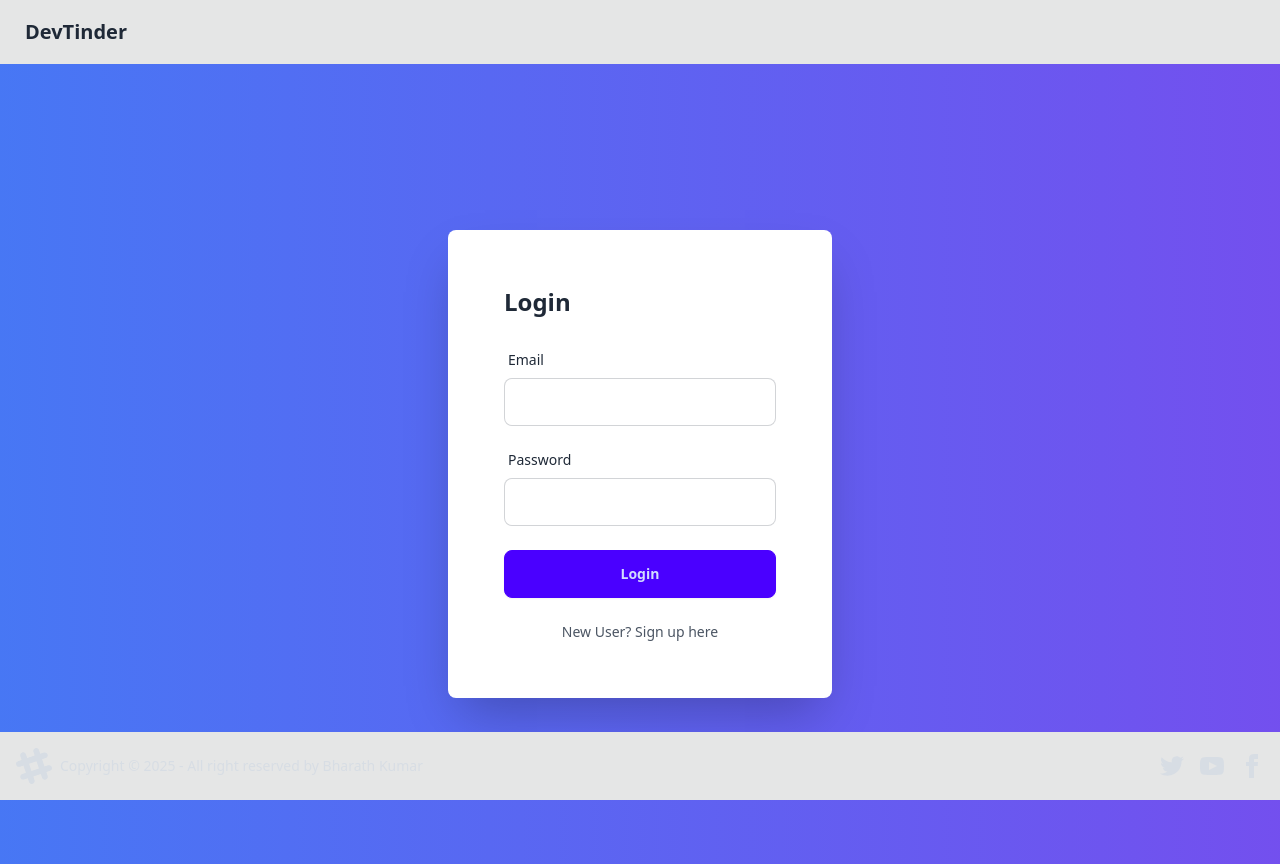
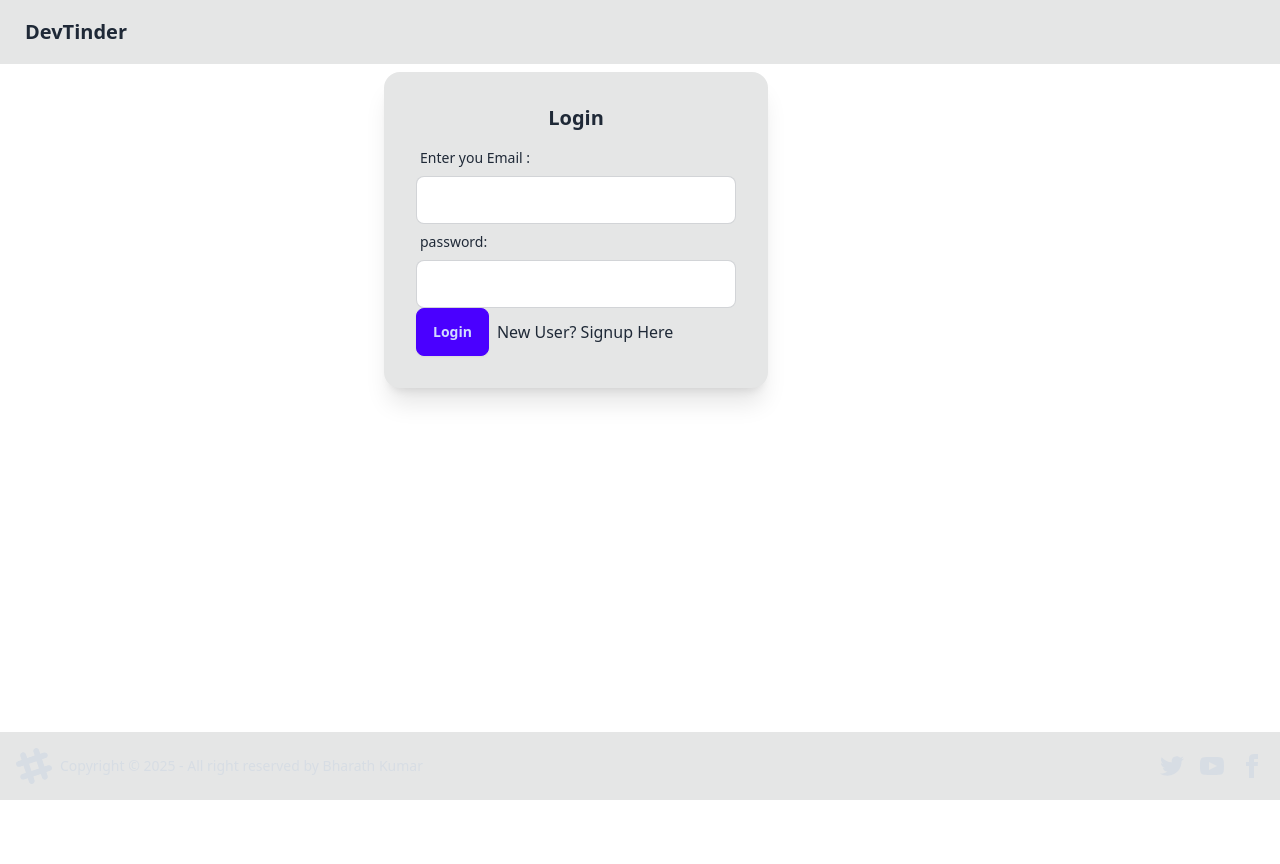
Before and after one commit to BharathkumarRangaraj/DevTinder-web, a React (Vite) app: page /login in a window 1280 px wide. After the commit the page ends 800 px from the top, so only its background shows below. Built offline with nearby package versions, Linux system fonts and the light colour scheme; no server answers.

Commit message:
fix version

```diff
--- a/package.json
+++ b/package.json
@@ -12,7 +12,6 @@
   "dependencies": {
     "@reduxjs/toolkit": "^2.3.0",
     "axios": "^1.7.7",
-    "framer-motion": "^12.0.3",
     "react": "^18.3.1",
     "react-dom": "^18.3.1",
     "react-redux": "^9.1.2",
--- a/src/App.jsx
+++ b/src/App.jsx
@@ -1,53 +1,32 @@
-import { BrowserRouter, Routes, Route, useLocation } from "react-router-dom";
-import { AnimatePresence, motion } from "framer-motion";
-import { Provider } from "react-redux";
-import store from "./utils/appStore";
-import NavBar from "./components/NavBar";  // Keep NavBar here
+import { BrowserRouter, Routes, Route } from "react-router-dom";
+import NavBar from "./components/NavBar"
 import Body from "./components/Body";
 import Login from "./components/Login";
 import Profile from "./components/Profile";
+import { Provider } from "react-redux";
+import store from "./utils/appStore";
 import Feed from "./components/feed";
 import Connections from "./components/Connections";
 import Requests from "./components/Request";
 
-// Animation wrapper for each route
-const AnimatedRouteWrapper = ({ children }) => {
-  const location = useLocation();
-
-  return (
-    <AnimatePresence mode="wait">
-      <motion.div
-        key={location.pathname}
-        initial={{ opacity: 0, translateY: 20 }}
-        animate={{ opacity: 1, translateY: 0 }}
-        exit={{ opacity: 0, translateY: -20 }}
-        transition={{ duration: 0.5 }}
-        className="min-h-screen"
-      >
-        {children}
-      </motion.div>
-    </AnimatePresence>
-  );
-};
-
 function App() {
   return (
-    <Provider store={store}>
-      <BrowserRouter basename="/">
-        <NavBar /> {/* Keep the NavBar only here */}
-        <AnimatedRouteWrapper>
+    <>
+      <Provider store={store}>
+        <BrowserRouter basename="/">
           <Routes>
             <Route path="/" element={<Body />}>
-              <Route path="/" element={<Feed />} />
+            <Route path="/" element={<Feed/>}/>
               <Route path="/login" element={<Login />} />
               <Route path="/profile" element={<Profile />} />
               <Route path="/connections" element={<Connections />} />
-              <Route path="/requests" element={<Requests />} />
+              <Route path="/requests" element={<Requests/>}/>
+              {/* <Route path="/requests" element={<Requests />} /> */}
             </Route>
           </Routes>
-        </AnimatedRouteWrapper>
-      </BrowserRouter>
-    </Provider>
+        </BrowserRouter>
+      </Provider>
+    </>
   );
 }
 
--- a/src/components/Body.jsx
+++ b/src/components/Body.jsx
@@ -32,6 +32,7 @@ const Body = () => {
   }, []);
   return (
     <div>
+      <NavBar />
       <Outlet />
       <Footer />
     </div>
--- a/src/components/Login.jsx
+++ b/src/components/Login.jsx
@@ -6,117 +6,121 @@ import { adduser } from "../utils/slices/userSlice";
 import { BASE_URL } from "../utils/const";
 
 const Login = () => {
-  const [email, setEmail] = useState("");
-  const [password, setPassword] = useState("");
+  const [email, setemail] = useState("");
+  const [password, setpassword] = useState("");
   const [firstName, setFirstName] = useState("");
-  const [lastName, setLastName] = useState("");
+  const [lastname, setLastName] = useState("");
   const [isLoginForm, setIsLoginForm] = useState(true);
-  const [error, setError] = useState("");
-  const navigate = useNavigate();
-  const dispatch = useDispatch();
-
+  const [error,seterror]=useState("")
+  const naviage=useNavigate();
+  const dispatch=useDispatch();
   const handleLogin = async () => {
     try {
       const res = await axios.post(
-        BASE_URL + "login/",
-        { email, password },
-        { withCredentials: true }
+        BASE_URL+"login/",
+        {
+          email,
+          password,
+        },
+        {
+          withCredentials: true,
+        }
       );
-      dispatch(adduser(res.data));
-      navigate("/");
+      dispatch(adduser(res.data))
+      naviage('/');
     } catch (err) {
-      setError(err?.response?.data || "Something went wrong");
+      seterror(err?.response?.data || "something went wrong");
+
+
     }
   };
-
   const handleSignUp = async () => {
     try {
       const res = await axios.post(
         BASE_URL + "signup",
-        { firstName, lastName, email, password },
+        { firstName, lastname, email, password },
         { withCredentials: true }
       );
       dispatch(adduser(res.data.data));
-      navigate("/profile");
+      return naviage("/profile");
     } catch (err) {
-      setError(err?.response?.data || "Something went wrong");
+      seterror(err?.response?.data || "Something went wrong");
     }
   };
-
   return (
-    <div className="min-h-screen bg-gradient-to-r from-blue-500 to-purple-600 animate-gradient-x flex items-center justify-center">
-      <div className="card bg-white shadow-2xl w-96 p-6 rounded-lg transform transition-transform hover:scale-105">
-        <div className="card-body text-center">
-          <h2 className="card-title text-2xl font-bold text-gray-800 mb-4">
+    <div className="card bg-base-300 w-96 shadow-xl flex my-2 item-center ml-96">
+      <div className="card-body item-center">
+      <h2 className="card-title justify-center">
             {isLoginForm ? "Login" : "Sign Up"}
           </h2>
-          <div className="space-y-4">
+          <div>
             {!isLoginForm && (
               <>
-                <div className="form-control">
-                  <label className="label">
+                <label className="form-control w-full max-w-xs my-2">
+                  <div className="label">
                     <span className="label-text">First Name</span>
-                  </label>
+                  </div>
                   <input
                     type="text"
                     value={firstName}
+                    className="input input-bordered w-full max-w-xs"
                     onChange={(e) => setFirstName(e.target.value)}
-                    className="input input-bordered w-full focus:ring-2 focus:ring-blue-500"
                   />
+                </label>
+                <label className="form-control w-full max-w-xs my-2">
+                  <div className="label">
+                    <span className="label-text">Last Name</span>
                   </div>
-                <div className="form-control">
-                  <label className="label">
-                    <span className="label-text">Last Name</span>
-                  </label>
                   <input
                     type="text"
-                    value={lastName}
+                    value={lastname}
+                    className="input input-bordered w-full max-w-xs"
                     onChange={(e) => setLastName(e.target.value)}
-                    className="input input-bordered w-full focus:ring-2 focus:ring-blue-500"
                   />
-                </div>
+                </label>
               </>
             )}
-            <div className="form-control">
-              <label className="label">
-                <span className="label-text">Email</span>
+        <div>
+          <label className="form-control w-full max-w-xs">
+            <div className="label">
+              <span className="label-text">Enter you Email :</span>
+            </div>
+            <input
+              type="text"
+              value={email}
+              onChange={(e) => setemail(e.target.value)}
+              className="input input-bordered w-full max-w-xs"
+            />
           </label>
-              <input
-                type="email"
-                value={email}
-                onChange={(e) => setEmail(e.target.value)}
-                className="input input-bordered w-full focus:ring-2 focus:ring-blue-500"
-              />
         </div>
-            <div className="form-control">
-              <label className="label">
-                <span className="label-text">Password</span>
-              </label>
+        <div>
+          <label className="form-control w-full max-w-xs">
+            <div className="label">
+              <span className="label-text">password:</span>
+            </div>
             <input
               type="password"
               value={password}
-                onChange={(e) => setPassword(e.target.value)}
-                className="input input-bordered w-full focus:ring-2 focus:ring-blue-500"
+              onChange={(e) => setpassword(e.target.value)}
+              className="input input-bordered w-full max-w-xs"
             />
+          </label>
         </div>
-            {error && (
-              <p className="text-red-500 text-sm font-semibold">{error}</p>
-            )}
-          </div>
-          <div className="card-actions justify-center mt-4">
+<p className="text-red-300">{error}</p>
+        <div className="card-actions justify-center">
         <button
-              className="btn btn-primary w-full py-2 transform hover:scale-105 active:scale-95 focus:outline-none focus:ring-4 focus:ring-blue-300"
+              className="btn btn-primary"
               onClick={isLoginForm ? handleLogin : handleSignUp}
             >
               {isLoginForm ? "Login" : "Sign Up"}
           </button>
           <p
-              className="text-sm text-gray-600 mt-4 cursor-pointer hover:underline"
+            className="m-auto cursor-pointer py-2"
             onClick={() => setIsLoginForm((value) => !value)}
           >
             {isLoginForm
-                ? "New User? Sign up here"
-                : "Already have an account? Login here"}
+              ? "New User? Signup Here"
+              : "Existing User? Login Here"}
           </p>
         </div>
       </div>
@@ -124,5 +128,4 @@ const Login = () => {
     </div>
   );
 };
-
 export default Login;
--- a/src/components/UserCard.jsx
+++ b/src/components/UserCard.jsx
@@ -4,7 +4,7 @@ import { BASE_URL } from "../utils/const";
 import axios from "axios";
 
 const UserCard = ({ user }) => {
-  const { _id, firstName, lastname, photoUrl, about, age, gender } = user;
+  const {_id, firstName, lastname, photoUrl, about, age, gender } = user;
   const dispatch = useDispatch();
 
   const handleSendRequest = async (status, userId) => {
@@ -15,44 +15,27 @@ const UserCard = ({ user }) => {
         { withCredentials: true }
       );
       dispatch(removeUserFromFeed(userId));
-    } catch (err) {
-      console.error("Error handling request:", err);
-    }
+    } catch (err) {}
   };
+  return (
+    <div className="card bg-base-400 w-96 shadow-xl">
+      <figure>
+        <img src={photoUrl} alt="Shoes" />
+      </figure>
+      <div className="card-body">
+        <h2 className="card-title">{firstName + " " + lastname}</h2>
+        {age && gender && <p>{age + " " + gender}</p>}
 
-  return (
-    <div className="card bg-black w-96 h-[450px] shadow-xl flex flex-col justify-between p-4 mx-auto rounded-lg">
-      {/* Image Section */}
-      <figure className="mb-4">
-        <img
-          src={photoUrl}
-          alt="Profile"
-          className="w-full h-full object-contain rounded-lg"
-        />
-      </figure>
-
-      {/* Card Content */}
-      <div className="card-body flex flex-col justify-between h-full text-white">
-        <div>
-          <h2 className="card-title text-xl font-bold">
-            {firstName + " " + lastname}
-          </h2>
-          {age && gender && (
-            <p className="text-gray-400 text-sm">{age + ", " + gender}</p>
-          )}
-          <p className="text-gray-300 text-sm mt-2">{about}</p>
-        </div>
-
-        {/* Action Buttons */}
-        <div className="card-actions justify-center mt-4 space-x-4">
-          <button
-            className="btn btn-primary w-32"
+        <p>{about}</p>
+        <div className="card-actions justify-center my-4">
+        <button
+            className="btn btn-primary"
             onClick={() => handleSendRequest("ignored", _id)}
           >
             Ignore
           </button>
           <button
-            className="btn btn-secondary w-32"
+            className="btn btn-secondary"
             onClick={() => handleSendRequest("interested", _id)}
           >
             Interested
@@ -62,5 +45,4 @@ const UserCard = ({ user }) => {
     </div>
   );
 };
-
 export default UserCard;
--- a/src/index.css
+++ b/src/index.css
@@ -1,20 +1,3 @@
 @tailwind base;
 @tailwind components;
 @tailwind utilities;
-
-@keyframes gradient-x {
-    0% {
-      background-position: 0% 50%;
-    }
-    50% {
-      background-position: 100% 50%;
-    }
-    100% {
-      background-position: 0% 50%;
-    }
-  }
-
-  .animate-gradient-x {
-    background-size: 200% 200%;
-    animation: gradient-x 5s ease infinite;
-  }
```
Also changed, not shown: 1 other file (tests, documents, lock files or other folders). Lines whose indentation alone changed are shown as unchanged.
